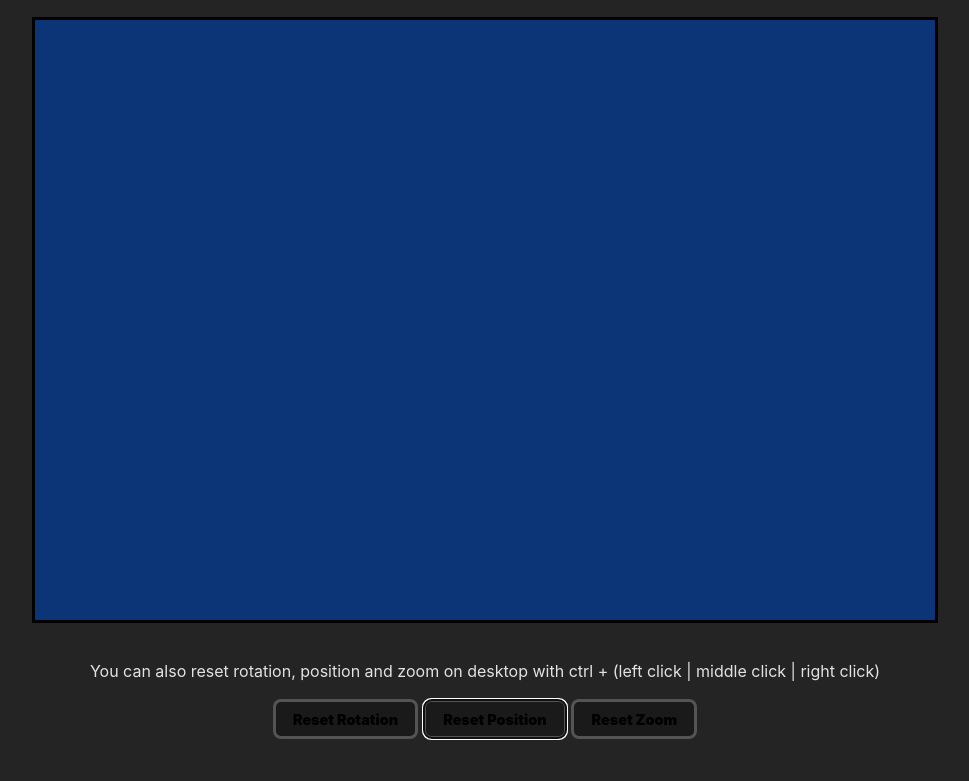
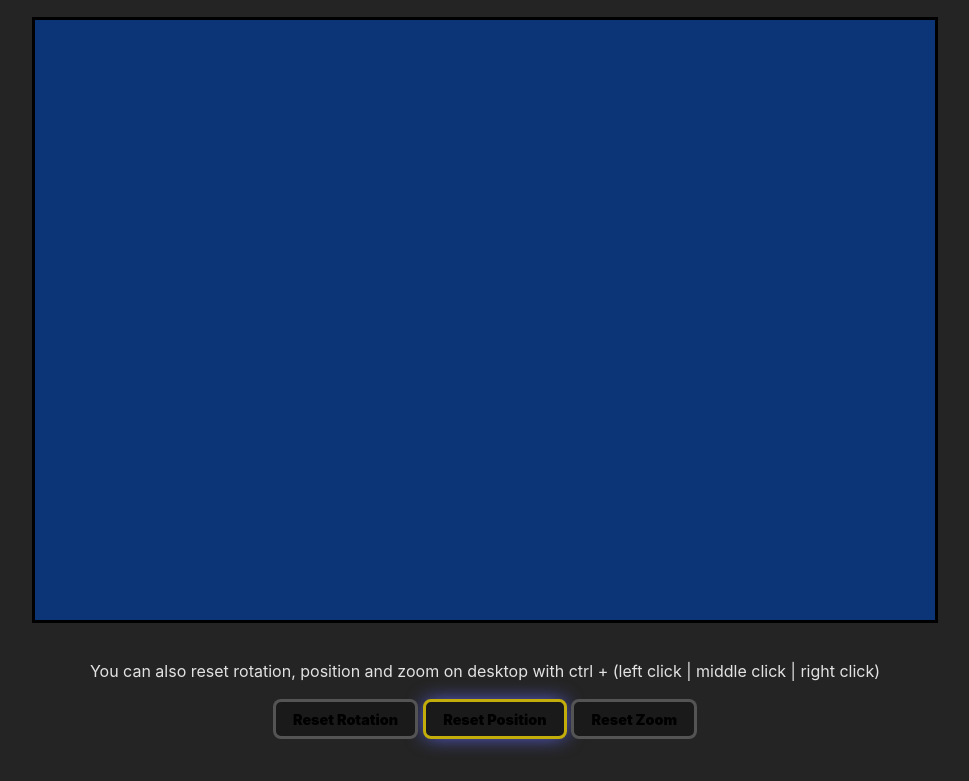
Before and after one commit to Karl3UwU/AtestatThreeViewer, a website built with Vite: page index.html in a window 1280 px wide. Both pictures are taken after a click on the button "Reset Position". Shown: the part 99-880 px from the top of the page, without its empty margins (155-1124 px from the left). Built offline with nearby package versions, Linux system fonts and the light colour scheme.

Commit message:
cool fricking buttons

```diff
--- a/src/style.css
+++ b/src/style.css
@@ -82,6 +82,7 @@ h1 {
 } */
 
 button {
+	position: relative;
   	border-radius: 8px;
   	border: 3px solid rgba(255, 255, 255, 0.25);
   	padding: 0.6em 1.2em;
@@ -91,14 +92,30 @@ button {
   	background-color: #1a1a1a;
   	cursor: pointer;
   	transition: border-color 0.25s, color 0.5s;
+	outline: none;
 }
 button:hover {
   	border-color: #646cff;
 	color:#c3ad0b;
 }
-button:focus,
-button:focus-visible {
-  	outline: 4px auto -webkit-focus-ring-color;
+button:active,
+button:focus {
+	border-color:#c3ad0b;
+}
+button:before {
+	content: "";
+	display: inline-block;
+	position: absolute;
+	background-color: transparent;
+	width: 100%;
+	height: 100%;
+	top: 0;
+	left: 0;
+	transition: 0.2s;
+	z-index: -1;
+}
+button:focus:before {
+	box-shadow: 0px 0px 20px 0px #646cff;
 }
 
 .switch-container {
@@ -109,7 +126,7 @@ button:focus-visible {
 .slider-button {
 	position: relative;
 	display: inline-block;
-	width: 50px;
+	width: 60px;
 	height: 30px;
 	user-select: none;
 	-webkit-tap-highlight-color: transparent;
@@ -150,9 +167,9 @@ input:checked + .slider {
 }
 
 input:checked + .slider:before {
-  -webkit-transform: translateX(16px);
-  -ms-transform: translateX(16px);
-  transform: translateX(16px);
+  -webkit-transform: translateX(26px);
+  -ms-transform: translateX(26px);
+  transform: translateX(26px);
   background-color: white;
   border-color: black;
 }
```
